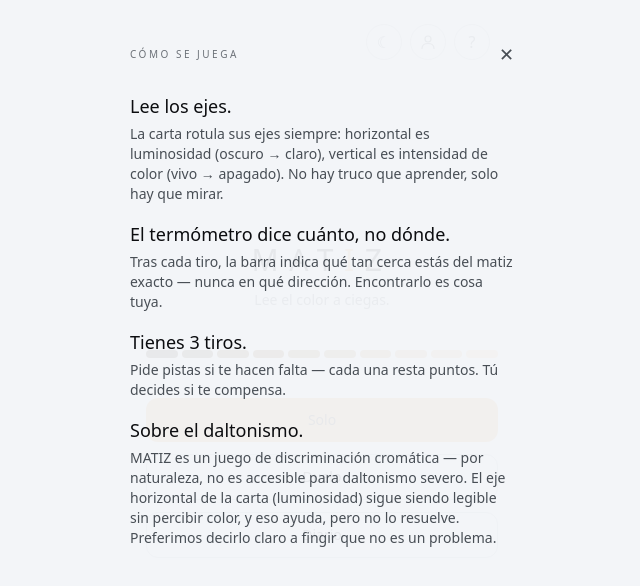
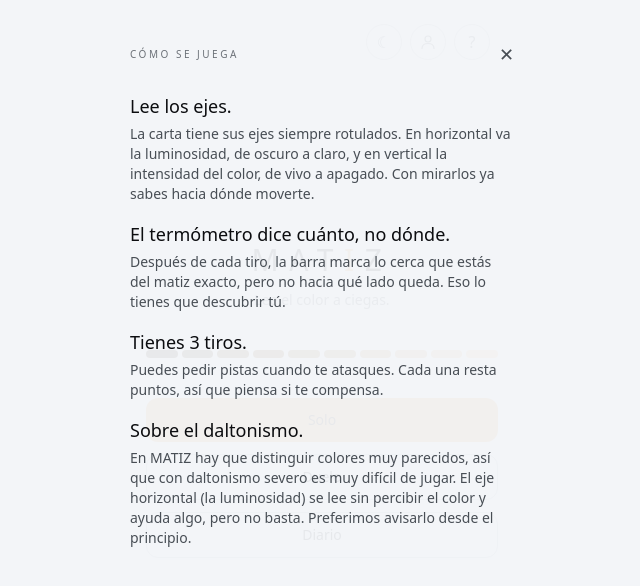
Before and after one commit to MiguelPCO/matiz, a Next.js app: page / in a window 1280 px wide. Both pictures are taken after a click on the button "Cómo se juega". Shown: the top 586 px of the page, without its empty margins (318-958 px from the left). Built offline with nearby package versions, Linux system fonts and the light colour scheme; no server answers.

Commit message:
copy: How to Play rewritten in plainer Spanish, no dashes

```diff
--- a/components/screens/HowToPlay.tsx
+++ b/components/screens/HowToPlay.tsx
@@ -43,34 +43,34 @@ export function HowToPlay({ open, onClose }: HowToPlayProps) {
           <div>
             <p className="font-sans text-lg text-text">Lee los ejes.</p>
             <p className="mt-1 font-sans text-sm text-text-muted">
-              La carta rotula sus ejes siempre: horizontal es luminosidad (oscuro → claro),
-              vertical es intensidad de color (vivo → apagado). No hay truco que aprender, solo
-              hay que mirar.
+              La carta tiene sus ejes siempre rotulados. En horizontal va la luminosidad, de oscuro
+              a claro, y en vertical la intensidad del color, de vivo a apagado. Con mirarlos ya
+              sabes hacia dónde moverte.
             </p>
           </div>
 
           <div>
             <p className="font-sans text-lg text-text">El termómetro dice cuánto, no dónde.</p>
             <p className="mt-1 font-sans text-sm text-text-muted">
-              Tras cada tiro, la barra indica qué tan cerca estás del matiz exacto — nunca en qué
-              dirección. Encontrarlo es cosa tuya.
+              Después de cada tiro, la barra marca lo cerca que estás del matiz exacto, pero no
+              hacia qué lado queda. Eso lo tienes que descubrir tú.
             </p>
           </div>
 
           <div>
             <p className="font-sans text-lg text-text">Tienes 3 tiros.</p>
             <p className="mt-1 font-sans text-sm text-text-muted">
-              Pide pistas si te hacen falta — cada una resta puntos. Tú decides si te compensa.
+              Puedes pedir pistas cuando te atasques. Cada una resta puntos, así que piensa si te
+              compensa.
             </p>
           </div>
 
           <div>
             <p className="font-sans text-lg text-text">Sobre el daltonismo.</p>
             <p className="mt-1 font-sans text-sm text-text-muted">
-              MATIZ es un juego de discriminación cromática — por naturaleza, no es accesible para
-              daltonismo severo. El eje horizontal de la carta (luminosidad) sigue siendo legible
-              sin percibir color, y eso ayuda, pero no lo resuelve. Preferimos decirlo claro a
-              fingir que no es un problema.
+              En MATIZ hay que distinguir colores muy parecidos, así que con daltonismo severo es
+              muy difícil de jugar. El eje horizontal (la luminosidad) se lee sin percibir el
+              color y ayuda algo, pero no basta. Preferimos avisarlo desde el principio.
             </p>
           </div>
         </div>
```
